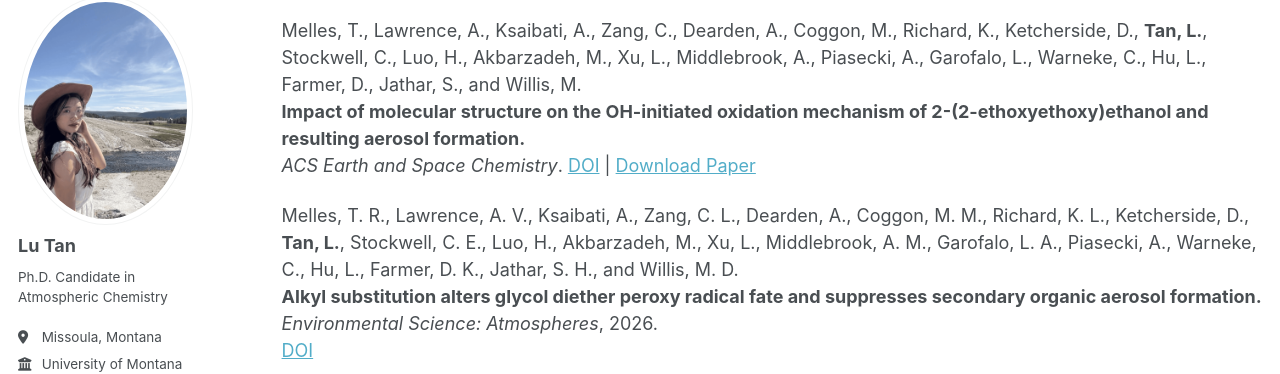
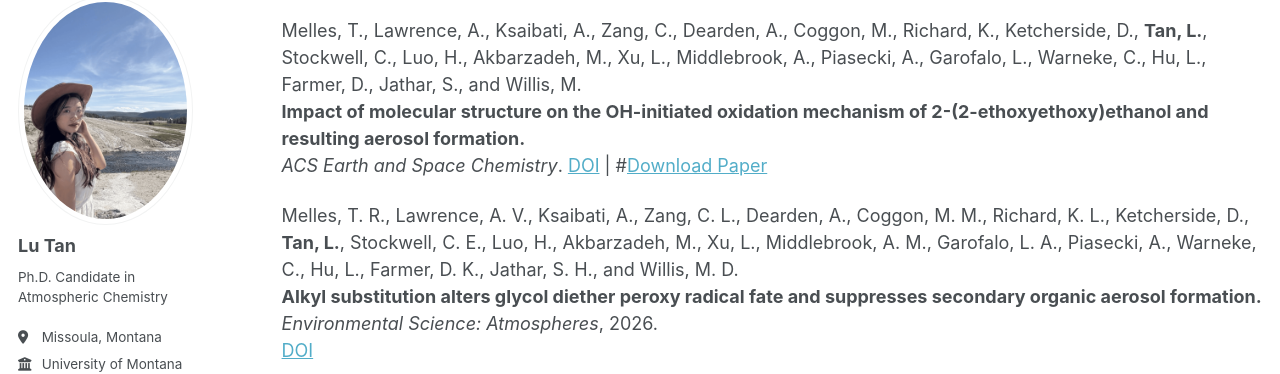
Before and after one commit to lulutan0122/lutan.github.io, a Jekyll site: the page built from _pages/publications.html, in a window 1280 px wide and 900 px high, scrolled down 599 px. Shown: the part 105-479 px from the top of the window. Built offline with Jekyll 4.4.1, drawn with Linux system fonts in a browser that asks for light colours; a style sheet for code colours, icons or effects is not loaded.

```diff
--- a/_pages/publications.html
+++ b/_pages/publications.html
@@ -41,7 +41,7 @@ Melles, T., Lawrence, A., Ksaibati, A., Zang, C., Dearden, A., Coggon, M., Richa
 <strong>Impact of molecular structure on the OH-initiated oxidation mechanism of 2-(2-ethoxyethoxy)ethanol and resulting aerosol formation.</strong><br>
 <em>ACS Earth and Space Chemistry</em>.
 <a href="10.1021/acsearthspacechem.5c00244" target="_blank">DOI</a> |
-<a href="/lutan.github.io/files/aged_wildfire_smoke.pdf">Download Paper</a>
+#<a href="/lutan.github.io/files/aged_wildfire_smoke.pdf">Download Paper</a>
 </p>
 
 <p>
```
